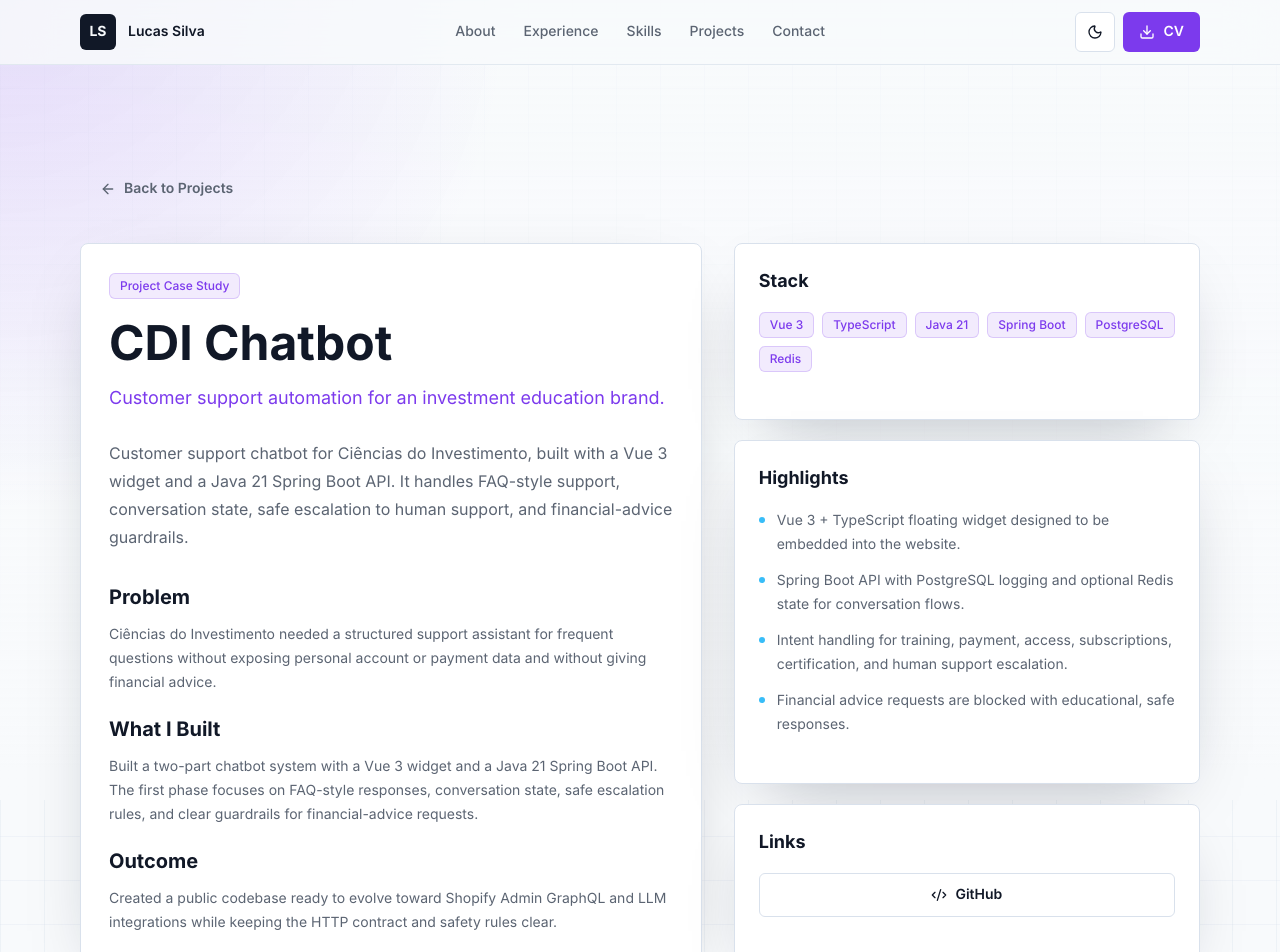
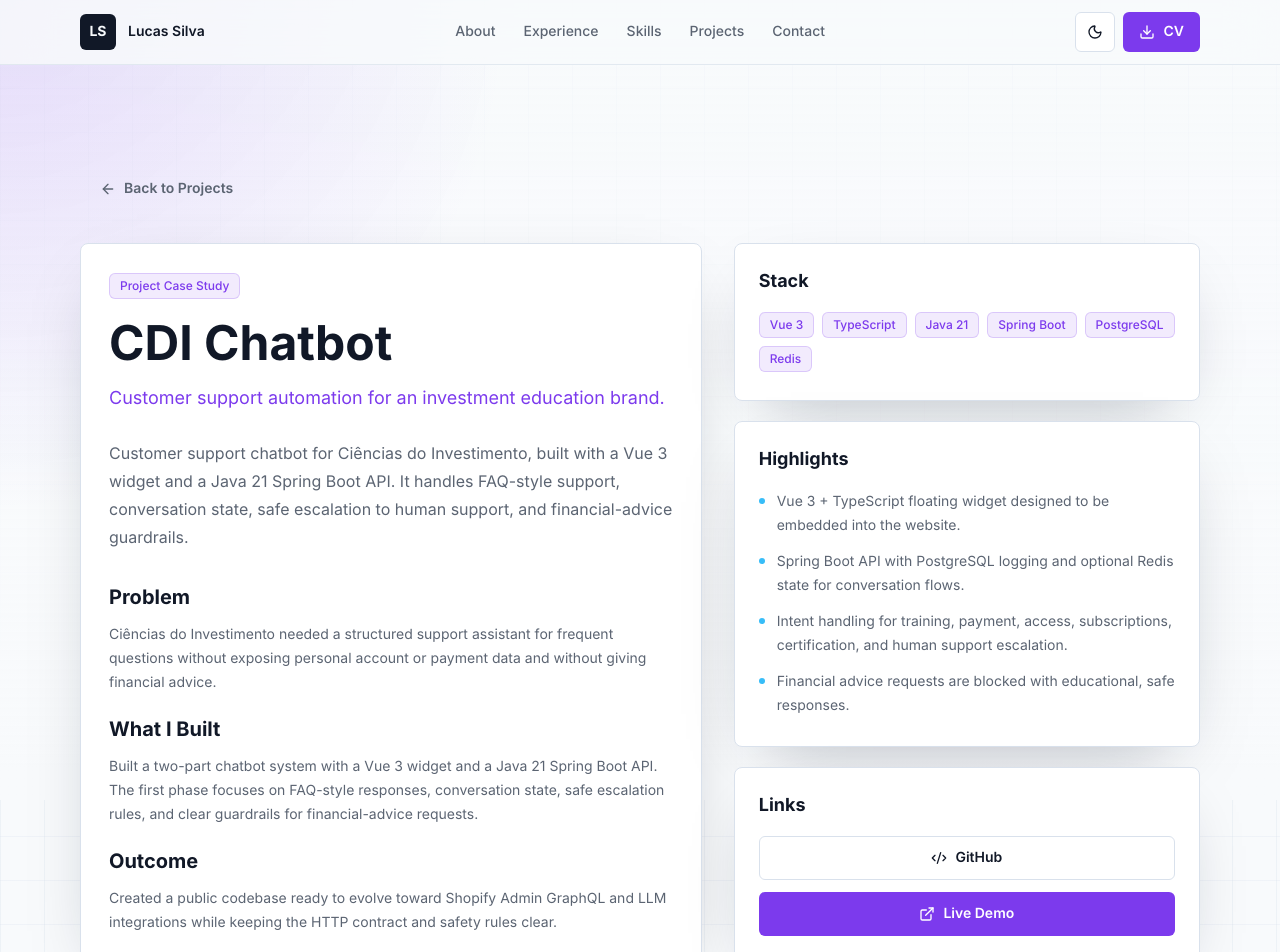
Before and after one commit to LucasSilva194/lucas-silva-portfolio, a Next.js app: page /projects/cdi-chatbot in a window 1280 px wide. Shown: the top 952 px of the page. Built offline with nearby package versions, Linux system fonts and the light colour scheme.

Commit message:
Add CDI chatbot demo link

```diff
--- a/src/data/portfolio.ts
+++ b/src/data/portfolio.ts
@@ -209,7 +209,7 @@
       "Redis",
     ],
     githubUrl: "https://github.com/LucasSilva194/cdi-chatbot",
-    demoUrl: null,
+    demoUrl: "https://cdi-chatbot-demo.vercel.app/",
     imageUrl: null,
     imageAlt: null,
     problem:
```
